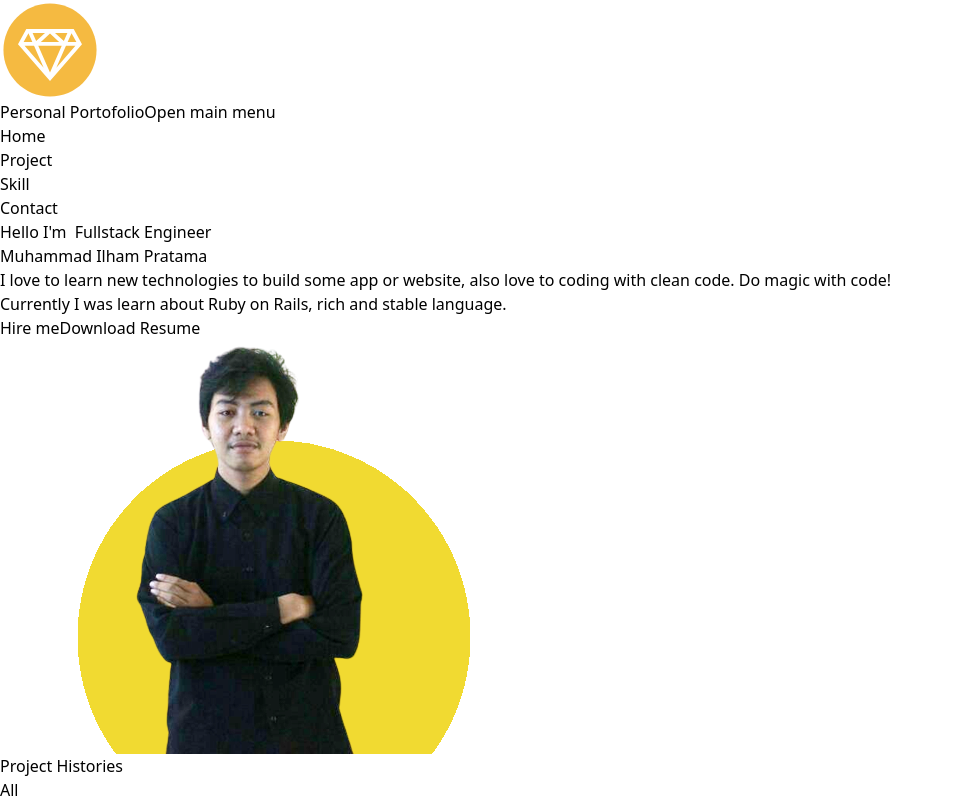
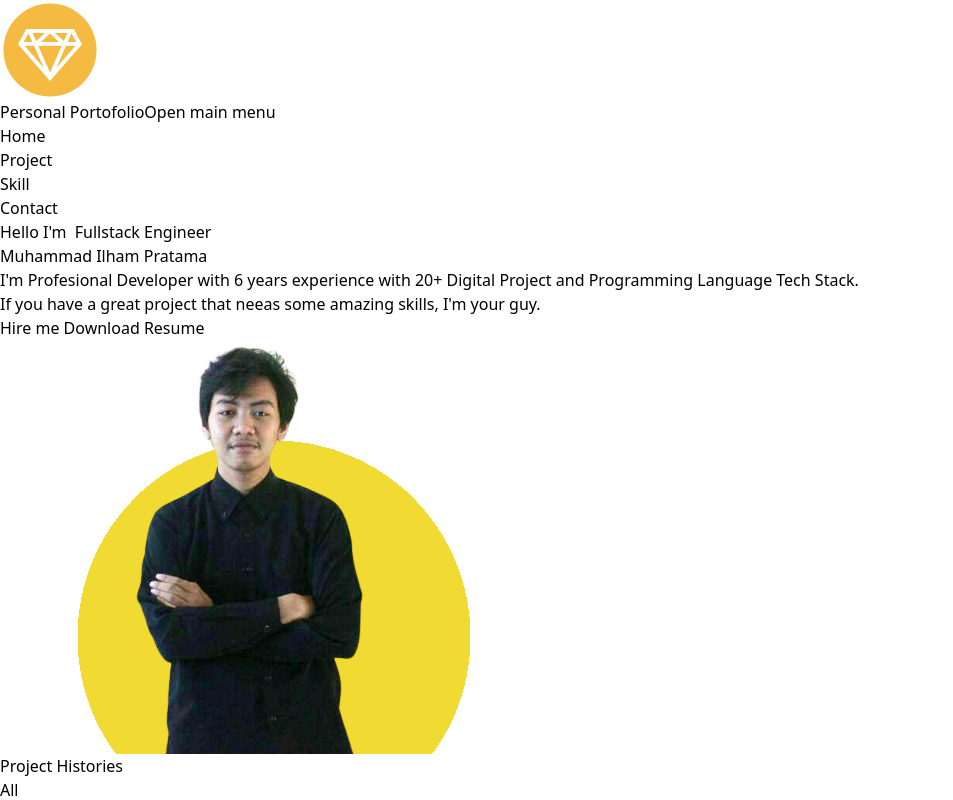
Before and after one commit to litle-project/portofolio, a Vue app: page / in a window 1280 px wide. Shown: the top 800 px of the page, without its empty margins (0-953 px from the left). Built offline with nearby package versions, Linux system fonts and the light colour scheme.

Commit message:
change description banner and layout project

```diff
--- a/src/components/Banner.vue
+++ b/src/components/Banner.vue
@@ -6,12 +6,18 @@
           <p class="text-md uppercase font-semibold text-left">Hello I'm<span class="text-yellow-400">&nbsp; Fullstack Engineer</span></p>
           <p class="md:text-5xl text-xl font-semibold flex text-left">Muhammad Ilham Pratama</p>
           <p class="text-slate-500 md:text-sm text-xs md:items-start flex md:text-left text-center">
-            I love to learn new technologies to build some app or website, also love to coding with clean code. Do magic with code!<br>
-            Currently I was learn about Ruby on Rails, rich and stable language.
+            I'm Profesional Developer with 6 years experience with 20+ Digital Project and Programming Language Tech Stack.<br>
+            If you have a great project that neeas some amazing skills, I'm your guy.
           </p>
         </div>
         <div class="action flex flex-row md:gap-10 gap-5 md:mx-0 mx-auto mb-5">
-          <button type="button" class="text-currently bg-yellow-400 hover:bg-yellow-500 focus:outline-none focus:ring-4 focus:ring-yellow-300 font-medium rounded-full md:text-sm text-xs px-5 py-2.5 text-center dark:focus:ring-yellow-900" onclick="alert('click')">Hire me</button>
+          <a
+            href="https://wa.me/+6283871028000"
+            target="_blank"
+            class="text-currently bg-yellow-400 hover:bg-yellow-500 focus:outline-none focus:ring-4 focus:ring-yellow-300 font-medium rounded-full md:text-sm text-xs px-5 py-2.5 text-center dark:focus:ring-yellow-900"
+          >
+            Hire me
+          </a>
           <button class="text-yellow-400 md:text-sm text-xs download" type="button">Download Resume</button>
         </div>
       </div>
--- a/src/components/Project.vue
+++ b/src/components/Project.vue
@@ -110,17 +110,17 @@
         {{ item }}
       </div>
     </div>
-    <div class="mx-auto grid grid-cols-1 sm:grid-cols-2 md:grid-cols-4 gap-5 md:gap-7">
+    <div class="mx-auto grid grid-cols-2 sm:grid-cols-2 md:grid-cols-4 gap-5 md:gap-7">
       <div
         v-for="(project, index) in localProjects"
         :key="index.toString()"
         v-on:mouseover="handleLabel(project.name)"
         v-on:mouseleave="handleLabel('')"
         @click="handleDetail(project.name)"
-        class="shadow-lg w-48 sm:w-80 md:w-60 flex flex-col rounded-xl pb-3 gap-2 border-t-2 border-neutral-100 h-[200px] md:h-[350px] filter grayscale hover:filter-none cursor-pointer"
+        class="shadow-lg w-32 sm:w-80 md:w-60 flex flex-col rounded-xl pb-3 gap-2 border-t-2 border-neutral-100 h-[150px] md:h-[350px] filter grayscale hover:filter-none cursor-pointer"
       >
         <div class="card-image flex relative flex-1 p-1 border-b-2 md:border-b-4 border-neutral-100">
-          <img class="mx-auto self-center w-6/12 md:w-full p-1 sm:p-3" :src="`./assets/images/logo/${project.image}`" :alt="project.name" />
+          <img class="mx-auto self-center w-8/12 md:w-full p-1 sm:p-3" :src="`./assets/images/logo/${project.image}`" :alt="project.name" />
         </div>
         <div
           v-if="label.active && label.id === project.name"
@@ -133,7 +133,7 @@
             <img
               v-for="(tech, idx) in project.tech"
               :alt="tech"
-              :class="`md:w-[30px] w-[20px]`"
+              :class="`md:w-[30px] w-[15px]`"
               :key="idx.toString()"
               :src="`./assets/images/stack/${type[tech]}`"
             />
```
Also changed, not shown: 2 other files (tests, documents, lock files or other folders).
